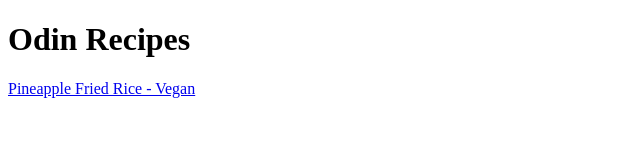
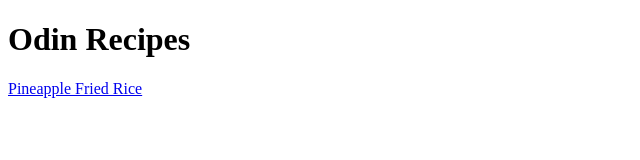
Before and after one commit to billionairec0wboy/odin-recipes, a plain HTML site: page index.html in a window 1280 px wide. Shown: the full height of the page, 0-640 px from the left. Drawn offline with Linux system fonts and the light colour scheme.

Commit message:
index.html

```diff
--- a/index.html
+++ b/index.html
@@ -4,10 +4,10 @@
     <meta charset="UTF-8">
     <meta http-equiv="X-UA-Compatible" content="IE=edge">
     <meta name="viewport" content="width=device-width, initial-scale=1.0">
-    <title>Document</title>
+    <title>Odin Recipes</title>
 </head>
 <body>
     <h1>Odin Recipes</h1>
-    <a href="recipes/pineapple-fried-rice.html">Pineapple Fried Rice - Vegan</a>
+    <a href="recipes/pineapple-fried-rice.html">Pineapple Fried Rice</a>
 </body>
 </html>
```
